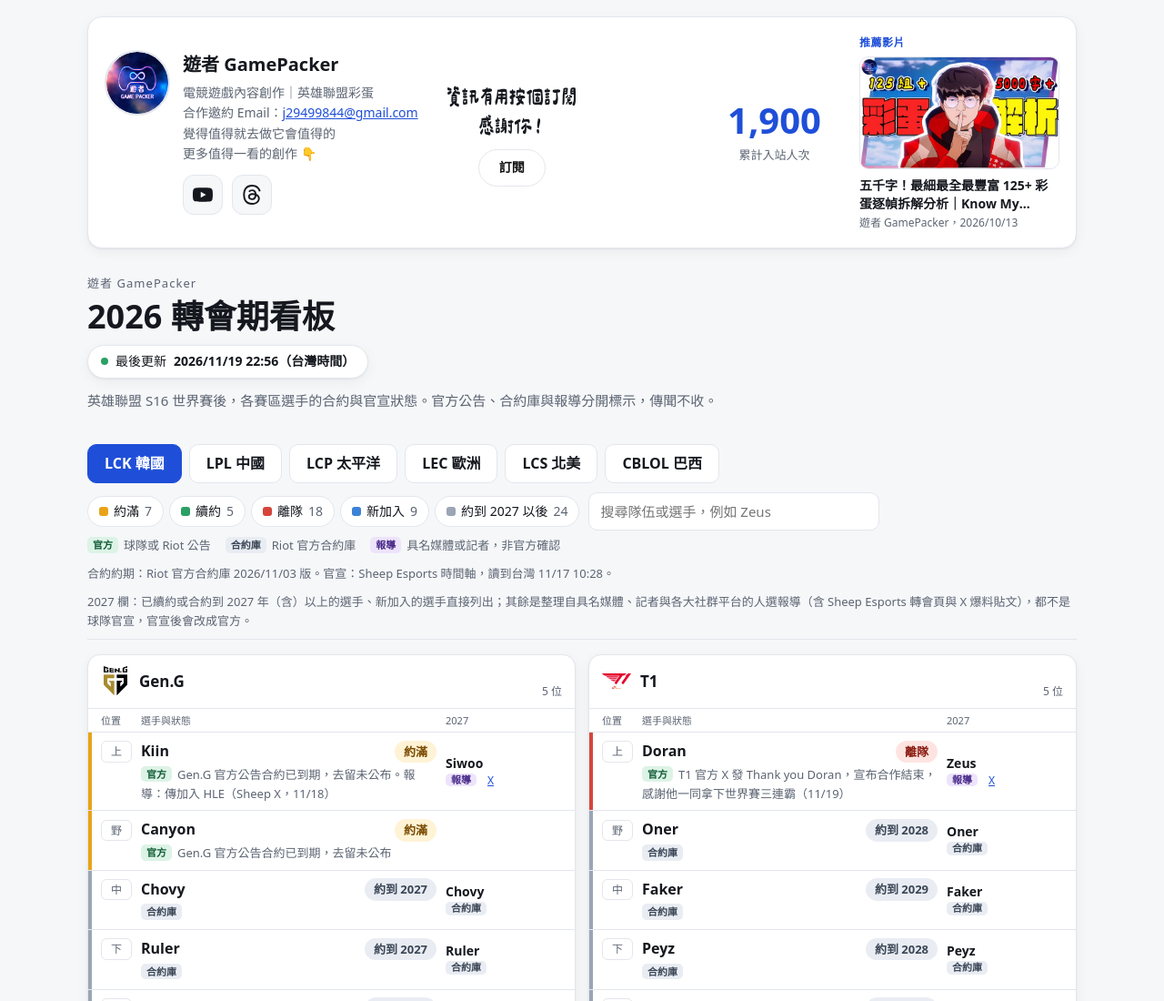
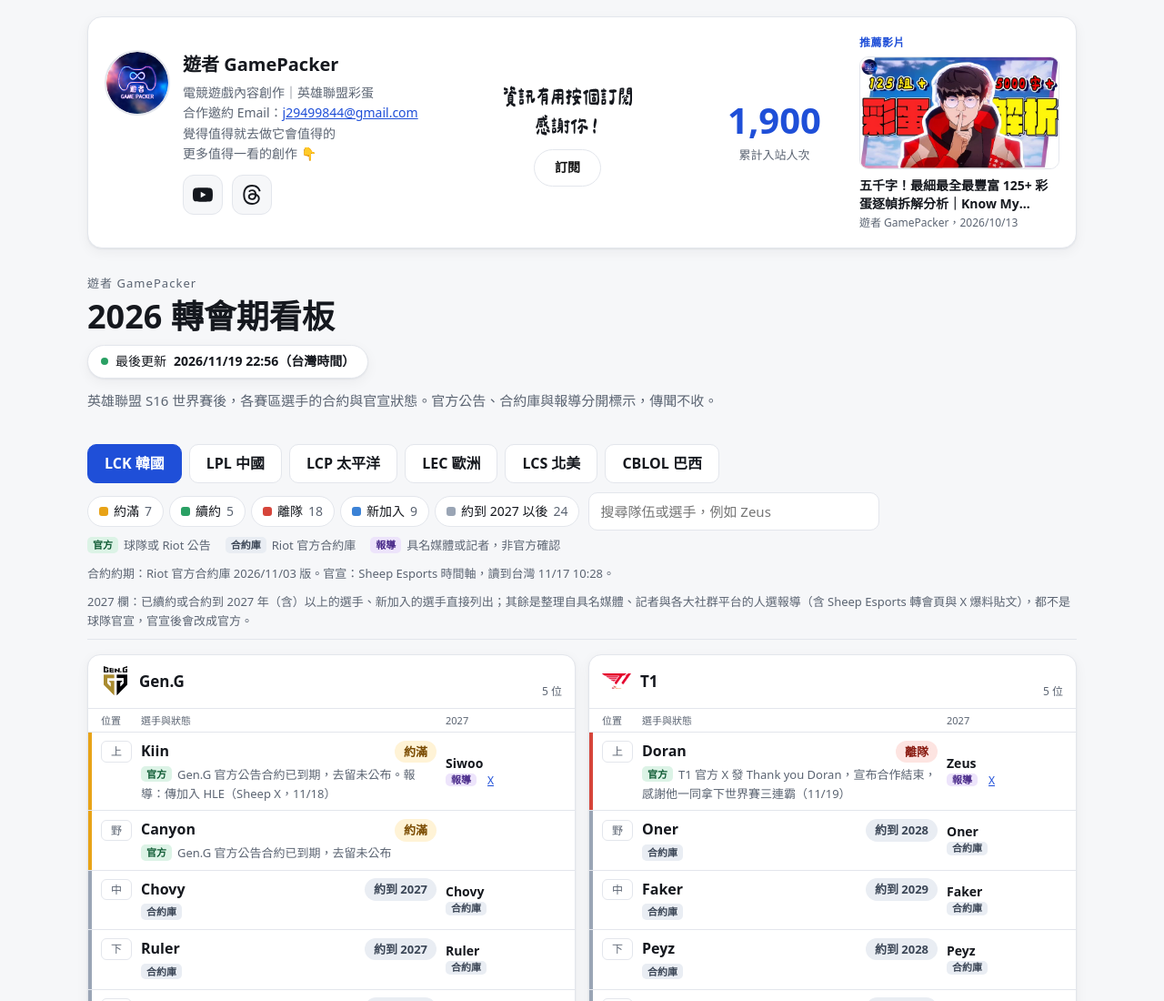
Before and after one commit to VicGamePacker/transfer-board, a plain HTML site: page index.html in a window 1280 px wide. Shown: the top 1100 px of the page at 91% size. Drawn offline with Linux system fonts and the light colour scheme; no server answers.

Commit message:
訂閱區塊右移

```diff
--- a/index.html
+++ b/index.html
@@ -118,7 +118,7 @@ section.block h2{font-size:20px;margin:0 0 10px}
 .vid .vd{margin:2px 0 0;font-size:12px;color:var(--muted)}
 .vid:hover .vt{color:var(--accent)}
 .sub{text-align:center;max-width:170px}
-.sub{display:flex;flex-direction:column;align-items:center;justify-content:center;margin:0}
+.sub{display:flex;flex-direction:column;align-items:center;justify-content:center;position:relative;left:4.8vw}
 .sub .t{width:150px;aspect-ratio:622/280;margin:0 0 10px;background:var(--ink);-webkit-mask:url(assets/subscribe-text.svg) center/contain no-repeat;mask:url(assets/subscribe-text.svg) center/contain no-repeat}
 .sub a{display:inline-block;padding:8px 22px;border-radius:999px;background:#fff;color:#111;font-weight:700;font-size:14px;text-decoration:none;border:1px solid var(--line)}
 .sub a:hover{opacity:.85}
@@ -126,7 +126,7 @@ section.block h2{font-size:20px;margin:0 0 10px}
 .vis[hidden]{display:block;visibility:hidden}
 .vis .vn{margin:0;font-size:40px;font-weight:800;line-height:1.1;color:var(--accent);font-variant-numeric:tabular-nums}
 .vis .vl{margin:6px 0 0;font-size:13px;color:var(--muted)}
-@media (max-width:760px){.hero{grid-template-columns:1fr}.vis{text-align:left;padding:0}.sub{max-width:none;margin-right:0}}
+@media (max-width:760px){.hero{grid-template-columns:1fr}.vis{text-align:left;padding:0}.sub{max-width:none;left:0}}
 footer{padding:20px 0 48px;color:var(--muted);font-size:13px}
 .sr{position:absolute;width:1px;height:1px;overflow:hidden;clip:rect(0 0 0 0)}
 .ph{display:grid;grid-template-columns:34px minmax(0,1fr) auto 128px;gap:2px 10px;padding:4px 14px;font-size:11px;color:var(--muted);border-top:1px solid var(--line)}
```
